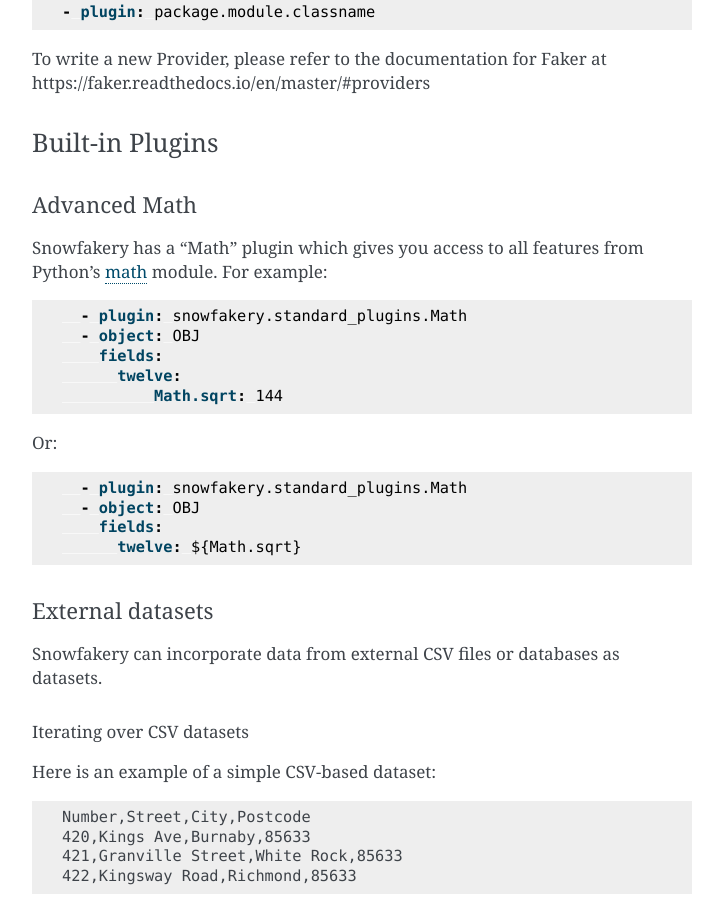
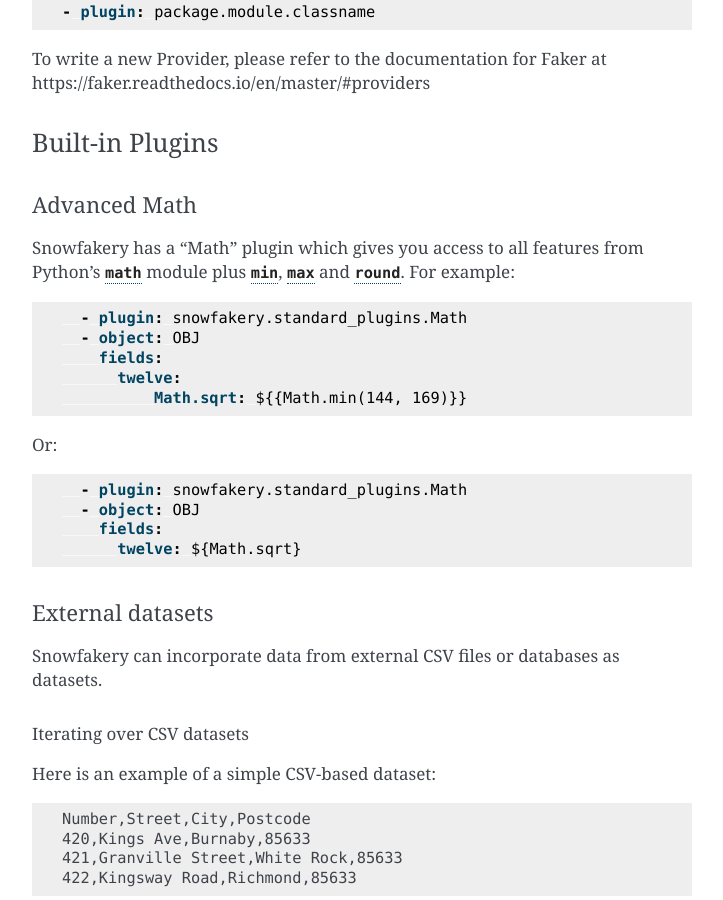
Before and after one commit to SFDO-Tooling/Snowfakery, a Sphinx documentation site: the page built from docs/index.md, in a window 1280 px wide and 900 px high, scrolled down 21856 px. Shown: the whole window, without its empty margins (388-1111 px from the left). Built offline with Sphinx 7.4.7, drawn with Linux system fonts in a browser that asks for light colours.

Commit message:
Add int, min, round to the math plugin

````diff
--- a/docs/index.md
+++ b/docs/index.md
@@ -1012,14 +1012,16 @@
 #### Advanced Math
 
 Snowfakery has a "Math" plugin which gives you access to all features from Python's
-[math](https://docs.python.org/3/library/math.html) module. For example:
+[`math`](https://docs.python.org/3/library/math.html) module plus
+[`min`](https://docs.python.org/3/library/functions.html#min),
+[`max`](https://docs.python.org/3/library/functions.html#max) and [`round`](https://docs.python.org/3/library/functions.html#round). For example:
 
 ```yaml
   - plugin: snowfakery.standard_plugins.Math
   - object: OBJ
     fields:
       twelve:
-          Math.sqrt: 144
+          Math.sqrt: ${{Math.min(144, 169)}}
 ```
 
 Or:
````
Also changed, not shown: 3 other files.
